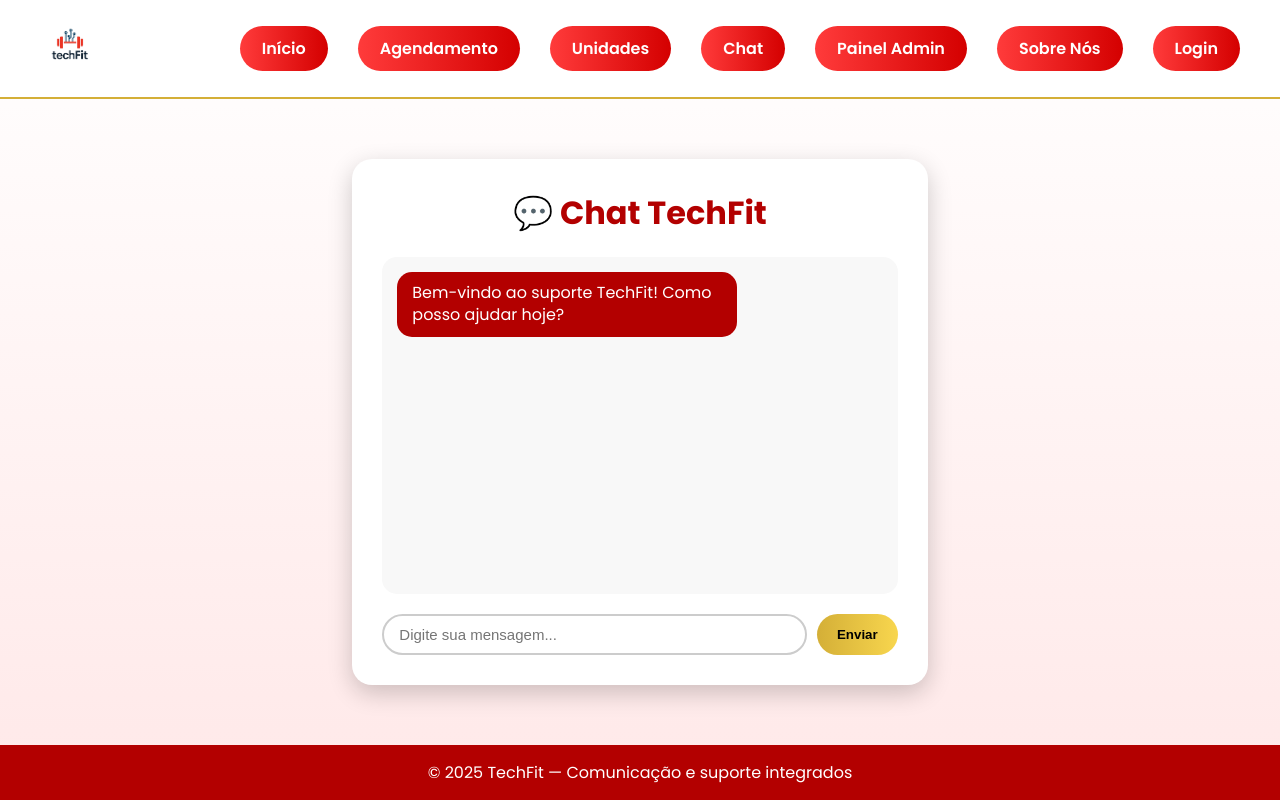
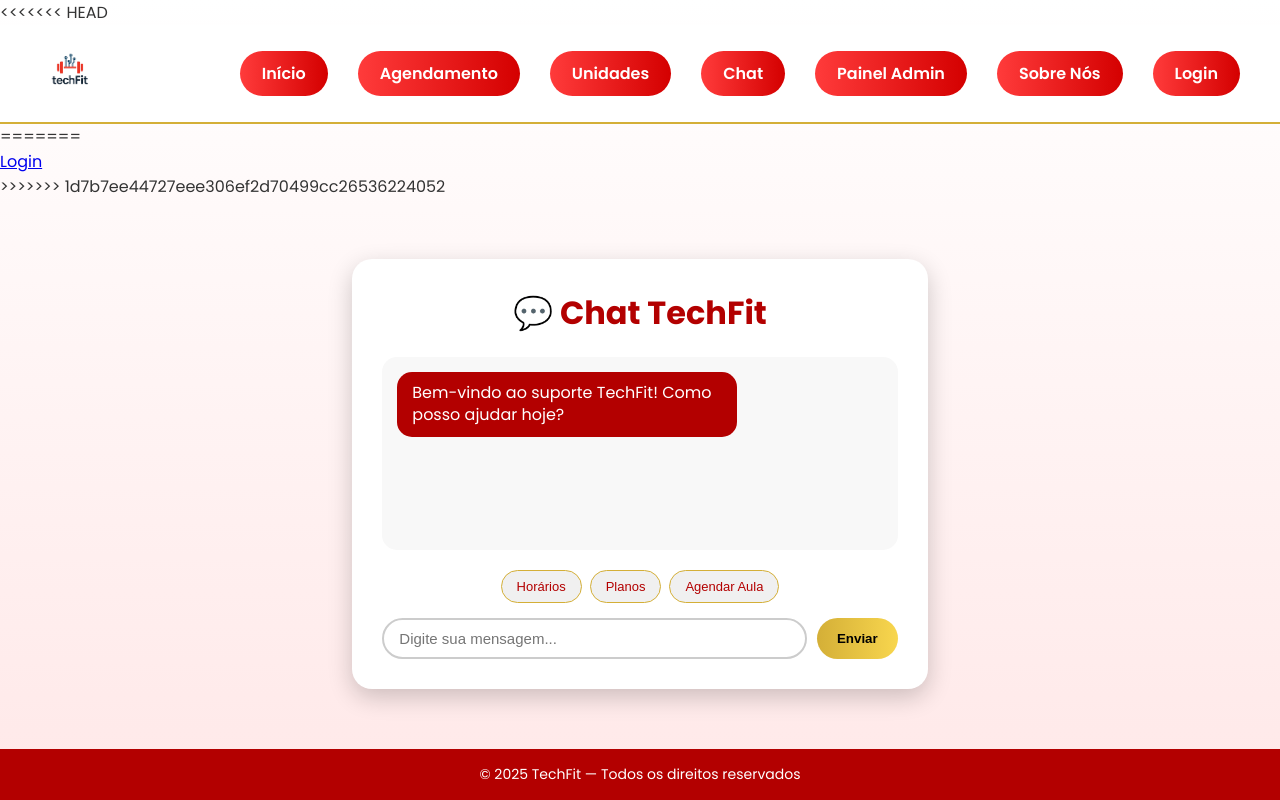
Before and after one commit to EduardoRoch4/PROJETOSSENAI, a PHP site: page /Chat/chat.html in a window 1280 px wide. Run offline with PHP 8.4, Linux system fonts and the light colour scheme.

Commit message:
update 13/11

```diff
--- a/SiteAcademia/Admin/painel.css
+++ b/SiteAcademia/Admin/painel.css
@@ -236,3 +236,8 @@
   transform: translateY(50px);
   transition: all 0.8s ease-out;
 }
+
+.fade-in-up.visible {
+  opacity: 1;
+  transform: translateY(0);
+}
--- a/SiteAcademia/Admin/painel.html
+++ b/SiteAcademia/Admin/painel.html
@@ -73,7 +73,7 @@
     </div>
   </div>
 
-<footer>
+<footer class="fade-in-up">
   <p>© 2025 TechFit — Todos os direitos reservados</p>
 </footer>
 
--- a/SiteAcademia/Agendamento/Agendamento.html
+++ b/SiteAcademia/Agendamento/Agendamento.html
@@ -82,6 +82,10 @@
     <button id="agendar-btn">Agendar</button>
   </div>
 
+  <footer class="fade-in-up">
+  <p>© 2025 TechFit — Todos os direitos reservados</p>
+</footer>
+
   <script src="agendamento.js"></script>
 </body>
 </html>
--- a/SiteAcademia/Chat/chat.css
+++ b/SiteAcademia/Chat/chat.css
@@ -254,3 +254,60 @@
     display: block;
   }
 }
+
+/* ===================== FOOTER ===================== */
+footer {
+  background: #b30000;
+  color: white;
+  text-align: center;
+  padding: 15px;
+  font-size: 14px;
+}
+
+/* ===================== ANIMAÇÕES ===================== */
+.fade-in-up {
+  opacity: 0;
+  transform: translateY(50px);
+  transition: all 0.8s ease-out;
+}
+/* Você provavelmente tem um JS que adiciona a classe .visible */
+.fade-in-up.visible {
+  opacity: 1;
+  transform: translateY(0);
+}
+
+/* ... (Todo o seu CSS anterior permanece igual) ... */
+
+.chat-input button:hover {
+  transform: scale(1.05);
+  box-shadow: 0 0 10px rgba(212,175,55,0.7);
+}
+
+/* 🟢 ADICIONADO: Estilos para perguntas rápidas 🟢 */
+.quick-replies {
+  display: flex;
+  flex-wrap: wrap;
+  gap: 8px;
+  margin-bottom: 15px;
+  justify-content: center; /* Centraliza os botões */
+}
+
+.quick-reply {
+  background: #f0f0f0;
+  border: 1px solid #d4af37;
+  color: #b30000;
+  padding: 8px 15px;
+  border-radius: 20px;
+  cursor: pointer;
+  font-size: 13px;
+  font-weight: 500;
+  transition: all 0.3s ease;
+}
+
+.quick-reply:hover {
+  background: #d4af37;
+  color: #000;
+  transform: translateY(-2px);
+  box-shadow: 0 4px 8px rgba(0,0,0,0.1);
+}
+/* 🟢 FIM DA ADIÇÃO 🟢 */
--- a/SiteAcademia/Chat/chat.html
+++ b/SiteAcademia/Chat/chat.html
@@ -10,6 +10,30 @@
 <body>
   <div class="overlay" id="overlay"></div>
 
+<<<<<<< HEAD
+  <header>
+    <div class="logo">
+      <img src="/SiteAcademia/IMG/Logo.png" alt="Logo TechFit">
+    </div>
+
+    <nav class="nav-buttons" id="nav-buttons">
+      <a href="/SiteAcademia/Index e Login/index.html">Início</a>
+      <a href="/SiteAcademia/Agendamento/agendamento.html">Agendamento</a>
+      <a href="/SiteAcademia/Unidades/Unidades.html">Unidades</a>
+      <a href="/SiteAcademia/Chat/chat.html">Chat</a>
+      <a href="/SiteAcademia/Admin/painel.html">Painel Admin</a>
+      <a href="/SiteAcademia/Nossa História/nos.html">Sobre Nós</a>
+      <a href="/SiteAcademia/Usuario/usuario.html" id="perfil-btn" style="display:none;">Perfil</a>
+      <a href="/SiteAcademia/login.html" id="login-btn">Login</a>
+    </nav>
+
+    <div class="menu-icon" id="menu-icon">☰</div>
+  </header>
+
+  <div class="side-menu" id="side-menu">
+    <div class="close-btn" id="close-btn">✖</div>
+    <a href="/SiteAcademia/Index e Login/index.html">Início</a>
+=======
 <header>
   <div class="logo">
     <img src="/SiteAcademia/IMG/Logo.png" alt="Logo TechFit">
@@ -17,11 +41,19 @@
 
   <nav class="nav-buttons" id="nav-buttons">
     <a href="../index.html">Início</a>
+>>>>>>> 1d7b7ee44727eee306ef2d70499cc26536224052
     <a href="/SiteAcademia/Agendamento/agendamento.html">Agendamento</a>
     <a href="/SiteAcademia/Unidades/Unidades.html">Unidades</a>
     <a href="/SiteAcademia/Chat/chat.html">Chat</a>
     <a href="/SiteAcademia/Admin/painel.html">Painel Admin</a>
     <a href="/SiteAcademia/Nossa História/nos.html">Sobre Nós</a>
+<<<<<<< HEAD
+    <a href="/SiteAcademia/Usuario/usuario.html" id="perfil-side" style="display:none;">Perfil</a>
+    <a href="/SiteAcademia/login.html" id="login-side">Login</a>
+  </div>
+
+  <div class="overlay" id="overlay"></div>
+=======
     <a href="/SiteAcademia/Usuario/usuario.php" id="perfil-btn" style="display:none;">Perfil</a>
     <a href="/SiteAcademia/Login/login.php" id="login-btn">Login</a>
   </nav>
@@ -42,6 +74,7 @@
 </div>
 
 <div class="overlay" id="overlay"></div>
+>>>>>>> 1d7b7ee44727eee306ef2d70499cc26536224052
 
   <main class="chat-container">
     <h1>💬 Chat TechFit</h1>
@@ -49,14 +82,19 @@
       <div class="message system">Bem-vindo ao suporte TechFit! Como posso ajudar hoje?</div>
     </div>
 
+    <div class="quick-replies" id="quick-replies">
+      <button class="quick-reply" data-question="Quais são os horários de funcionamento?">Horários</button>
+      <button class="quick-reply" data-question="Quais planos vocês oferecem?">Planos</button>
+      <button class="quick-reply" data-question="Como agendar uma aula?">Agendar Aula</button>
+    </div>
     <div class="chat-input">
       <input type="text" id="mensagem" placeholder="Digite sua mensagem...">
       <button id="enviar">Enviar</button>
     </div>
   </main>
 
-  <footer>
-    <p>© 2025 TechFit — Comunicação e suporte integrados</p>
+  <footer class="fade-in-up">
+    <p>© 2025 TechFit — Todos os direitos reservados</p>
   </footer>
 
   <script src="chat.js"></script>
--- a/SiteAcademia/Chat/chat.js
+++ b/SiteAcademia/Chat/chat.js
@@ -2,6 +2,8 @@
 const input = document.getElementById('mensagem');
 const enviar = document.getElementById('enviar');
 const chatBox = document.getElementById('chat-box');
+// 🟢 ADICIONADO: Seleciona o container dos botões
+const quickRepliesContainer = document.getElementById('quick-replies');
 
 function adicionarMensagem(texto, tipo = 'user') {
   const msg = document.createElement('div');
@@ -11,14 +13,35 @@
   chatBox.scrollTop = chatBox.scrollHeight;
 }
 
+// 🟢 ADICIONADO: Banco de dados de perguntas e respostas
+const respostasProntas = {
+  "Quais são os horários de funcionamento?": "Nossa academia funciona de Seg. a Sex. das 6h às 23h, e Sáb. das 8h às 14h.",
+  "Quais planos vocês oferecem?": "Temos planos Mensal, Trimestral e Anual. O plano anual é o nosso melhor custo-benefício! Para mais detalhes, acesse nossa página de planos.",
+  "Como agendar uma aula?": "Você pode agendar aulas de funcional, spinning ou yoga diretamente pela nossa página de 'Agendamento' no menu."
+};
+
+// 🟢 ADICIONADO: Função para buscar resposta
+function obterResposta(pergunta) {
+  // Verifica se a pergunta existe no nosso banco de respostas
+  if (respostasProntas[pergunta]) {
+    return respostasProntas[pergunta];
+  }
+  // Resposta padrão para perguntas personalizadas
+  return 'Entendido! Um instrutor entrará em contato em breve.';
+}
+
+// 🟢 MODIFICADO: Evento de clique do botão Enviar
 enviar.addEventListener('click', () => {
   const texto = input.value.trim();
   if (texto !== '') {
     adicionarMensagem(texto, 'user');
     input.value = '';
 
+    // Busca a resposta correta (pronta ou padrão)
+    const resposta = obterResposta(texto);
+
     setTimeout(() => {
-      adicionarMensagem('Entendido! Um instrutor entrará em contato em breve.', 'system');
+      adicionarMensagem(resposta, 'system');
     }, 800);
   }
 });
@@ -27,7 +50,28 @@
   if (e.key === 'Enter') enviar.click();
 });
 
-// 🟢 Menu lateral e overlay
+// 🟢 ADICIONADO: Evento de clique para os botões de perguntas rápidas
+quickRepliesContainer.addEventListener('click', (e) => {
+  // Verifica se o clique foi em um botão com a classe 'quick-reply'
+  if (e.target.classList.contains('quick-reply')) {
+    // Pega a pergunta completa do atributo 'data-question'
+    const pergunta = e.target.dataset.question;
+
+    // 1. Adiciona a pergunta do usuário ao chat
+    adicionarMensagem(pergunta, 'user');
+
+    // 2. Obtém a resposta correspondente
+    const resposta = obterResposta(pergunta); // Com certeza vai achar a resposta
+
+    // 3. Adiciona a resposta do sistema ao chat
+    setTimeout(() => {
+      adicionarMensagem(resposta, 'system');
+    }, 800);
+  }
+});
+
+
+// 🟢 Menu lateral e overlay (SEU CÓDIGO ORIGINAL - SEM MUDANÇAS)
 const menuIcon = document.getElementById('menu-icon');
 const sideMenu = document.getElementById('side-menu');
 const closeBtn = document.getElementById('close-btn');
@@ -46,7 +90,7 @@
   overlay.classList.remove('show');
 });
 
-// 🟢 Controle de login/logout
+// 🟢 Controle de login/logout (SEU CÓDIGO ORIGINAL - SEM MUDANÇAS)
 const loginBtn = document.getElementById('login-btn');
 const perfilBtn = document.getElementById('perfil-btn');
 const loginSide = document.getElementById('login-side');
@@ -88,3 +132,14 @@
 });
 
 atualizarInterface();
+
+// 🟢 Animação (SEU CÓDIGO ORIGINAL - SEM MUDANÇAS)
+const fadeElements = document.querySelectorAll('.fade-in-up');
+    const observer = new IntersectionObserver((entries) => {
+      entries.forEach(entry => {
+        if (entry.isIntersecting) entry.target.classList.add('visible');
+      });
+    }, { threshold: 0.2 });
+    fadeElements.forEach(el => observer.observe(el));
+
+// 🟢 CORREÇÃO: A chave '}' extra que estava aqui no seu arquivo original foi removida.
--- a/SiteAcademia/Nossa História/nos.html
+++ b/SiteAcademia/Nossa História/nos.html
@@ -60,6 +60,10 @@
     </p>
   </main>
 
+  <footer class="fade-in-up">
+    <p>© 2025 TechFit — Todos os direitos reservados</p>
+  </footer>
+
 <script src="nos.js"></script>
 </body>
 </html>
```
Also changed, not shown: SiteAcademia/Admin/painel.js (+8 -0 lines), SiteAcademia/Agendamento/agendamento.css (+21 -0 lines), SiteAcademia/Agendamento/agendamento.js (+8 -0 lines), SiteAcademia/Nossa História/nos.css (+6 -8 lines), SiteAcademia/Nossa História/nos.js (+8 -0 lines).
